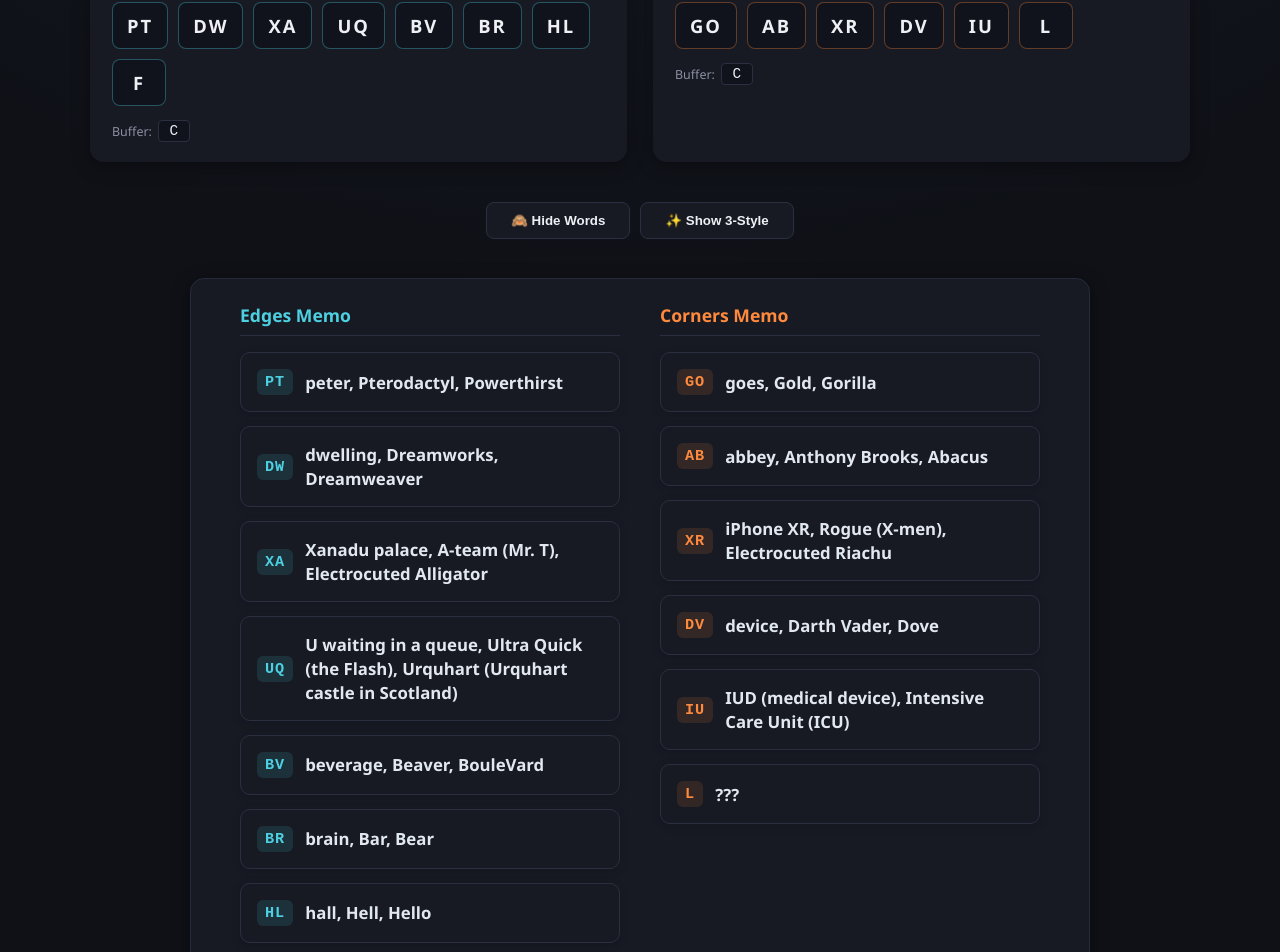
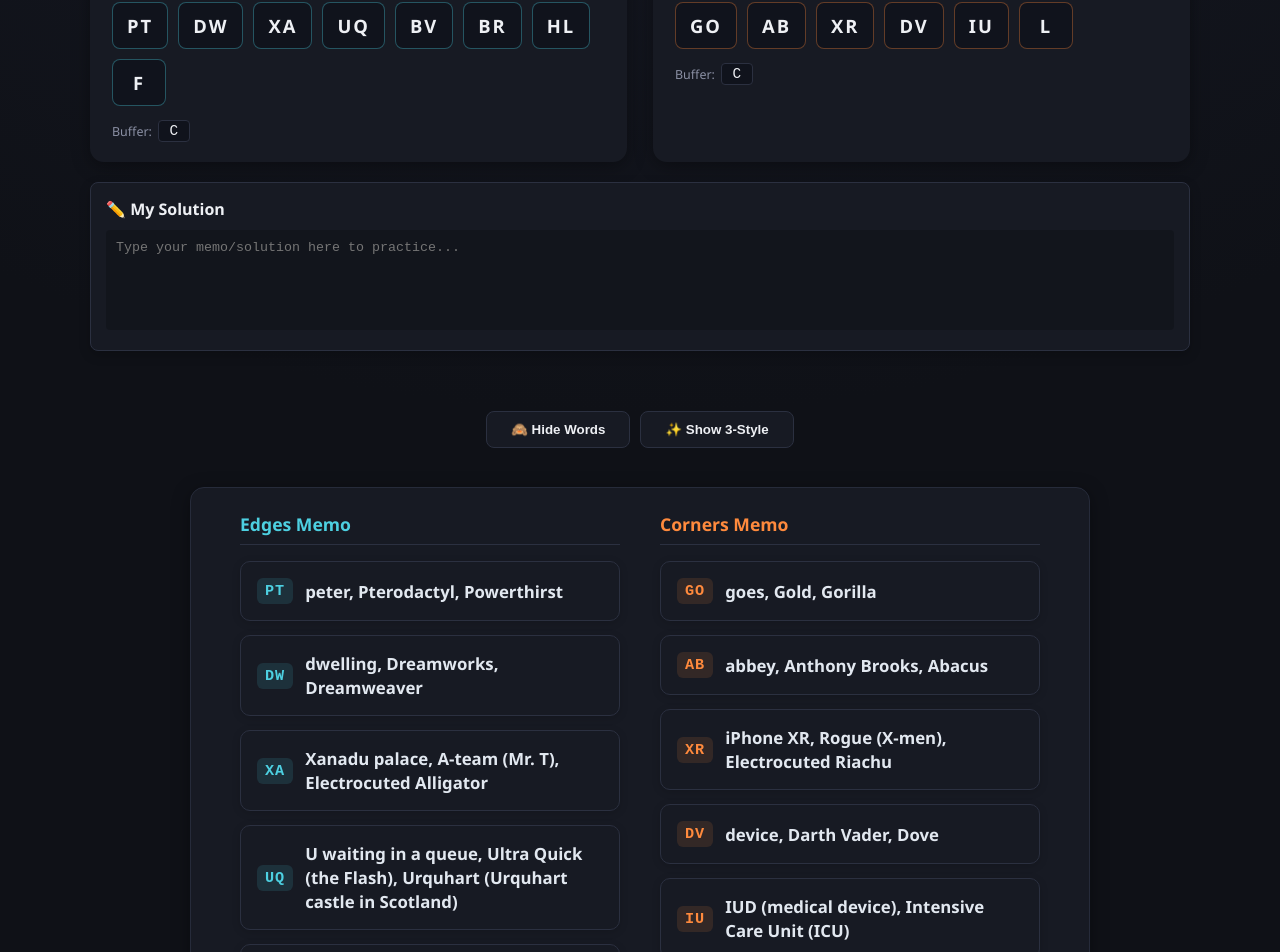
Before and after one commit to mahipalSingh08/rubik-blind-helper, an Angular app: page /practice in a window 1280 px wide. Shown: the part 1100-2052 px from the top of the page. Built offline with nearby package versions, Linux system fonts and the light colour scheme.

Commit message:
feat: add practice component for generating scrambles and computing blindfolded solutions

```diff
--- a/src/app/practice/practice.component.html
+++ b/src/app/practice/practice.component.html
@@ -97,6 +97,16 @@
     </div>
   </div>
 
+  <div class="user-solution-section" style="margin: 20px 0; background: var(--panel); padding: 15px; border-radius: 8px; width: 100%; max-width: 1100px; border: 1px solid #2b3040; box-shadow: 0 4px 12px rgba(0,0,0,0.2);">
+    <h3 style="margin-top: 0; color: var(--text-muted); font-size: 1rem; margin-bottom: 10px;">✏️ My Solution</h3>
+    <textarea
+      [(ngModel)]="userSolution"
+      (ngModelChange)="saveUserSolution()"
+      placeholder="Type your memo/solution here to practice..."
+      style="width: 100%; min-height: 100px; background: rgba(0,0,0,0.2); border: 1px solid var(--border); border-radius: 4px; color: var(--text); padding: 10px; font-family: 'Fira Code', monospace; resize: none; box-sizing: border-box;"
+    ></textarea>
+  </div>
+
   <div class="words-section">
     <div style="display: flex; gap: 10px; margin-bottom: 15px; justify-content: center;">
       <button class="toggle-btn" (click)="toggleWords()">
--- a/src/app/practice/practice.component.ts
+++ b/src/app/practice/practice.component.ts
@@ -25,6 +25,7 @@ export class PracticeComponent implements OnInit {
   practiceMode: 'both' | 'edges' | 'corners' = 'both';
   moveSet: 'standard' | 'mu' | 'ru' | 'ruf' = 'standard';
   grayOutUnused: boolean = true;
+  userSolution: string = '';
 
   engine!: CubeEngine;
 
@@ -65,6 +66,8 @@ export class PracticeComponent implements OnInit {
     if (savedMoves) this.moveSet = savedMoves as any;
     const savedGray = localStorage.getItem('practiceGrayOut');
     if (savedGray !== null) this.grayOutUnused = savedGray === 'true';
+    const savedSolution = localStorage.getItem('practiceUserSolution');
+    if (savedSolution !== null) this.userSolution = savedSolution;
   }
 
   saveSettings() {
@@ -72,6 +75,10 @@ export class PracticeComponent implements OnInit {
     localStorage.setItem('practiceMoveSet', this.moveSet);
     localStorage.setItem('practiceGrayOut', this.grayOutUnused.toString());
     this.retrace(); // retrace updates UI immediately
+  }
+
+  saveUserSolution() {
+    localStorage.setItem('practiceUserSolution', this.userSolution);
   }
 
   private toPairs(letters: string[]): string[] {
@@ -135,6 +142,8 @@ export class PracticeComponent implements OnInit {
   generate() {
     const newScramble = CubeEngine.generateScramble(this.moveSet);
     localStorage.setItem('practiceScramble', newScramble);
+    this.userSolution = '';
+    this.saveUserSolution();
     this.loadScramble(newScramble);
   }
 
```
